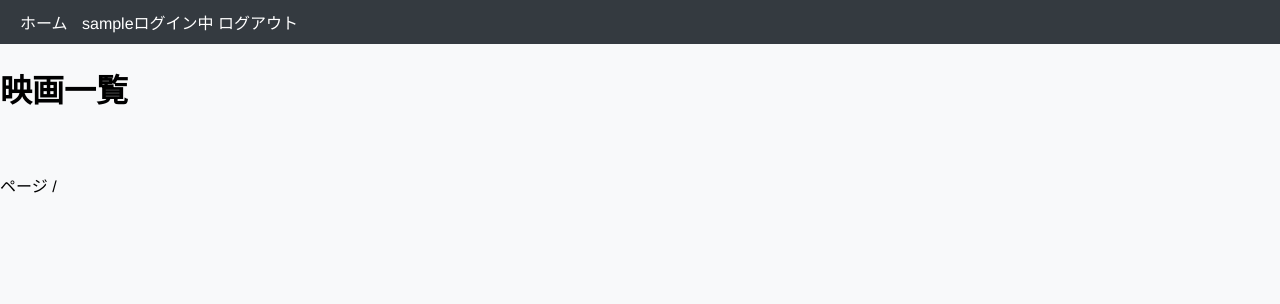
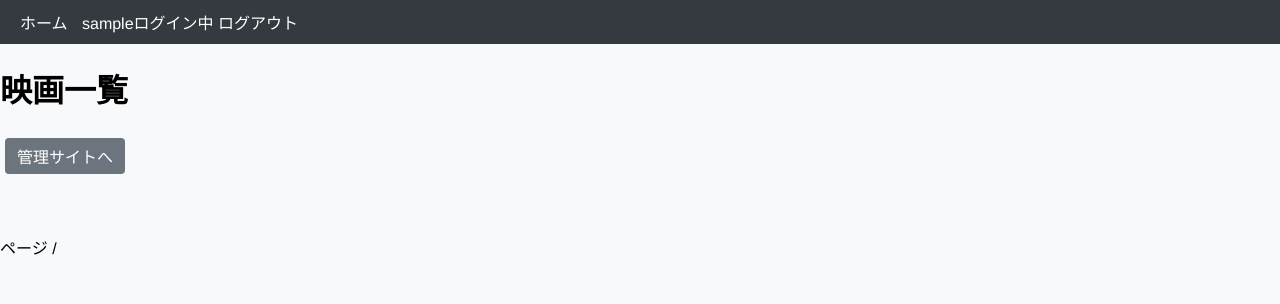
Before and after one commit to 97958697/my-first-portfolio, a Django app: page /reviews/movies/ in a window 1280 px wide. Shown: the top 304 px of the page. Run offline with Django 5.2, Linux system fonts and the light colour scheme; the visitor is signed in with stand-in values (Sample User, id 1); data that the repository does not hold is empty.

Commit message:
Add admin site button to movie list

```diff
--- a/templates/reviews/movie_list.html
+++ b/templates/reviews/movie_list.html
@@ -4,6 +4,9 @@
 
 {% block content %}
 <h1>映画一覧</h1>
+{% if user.is_staff %}
+  <p><a class="btn btn-secondary" href="{% url 'admin:index' %}" target="_blank">管理サイトへ</a></p>
+{% endif %}
 <div class="movie-grid">
   {% for movie in movies %}
     <div class="movie-card">
```
